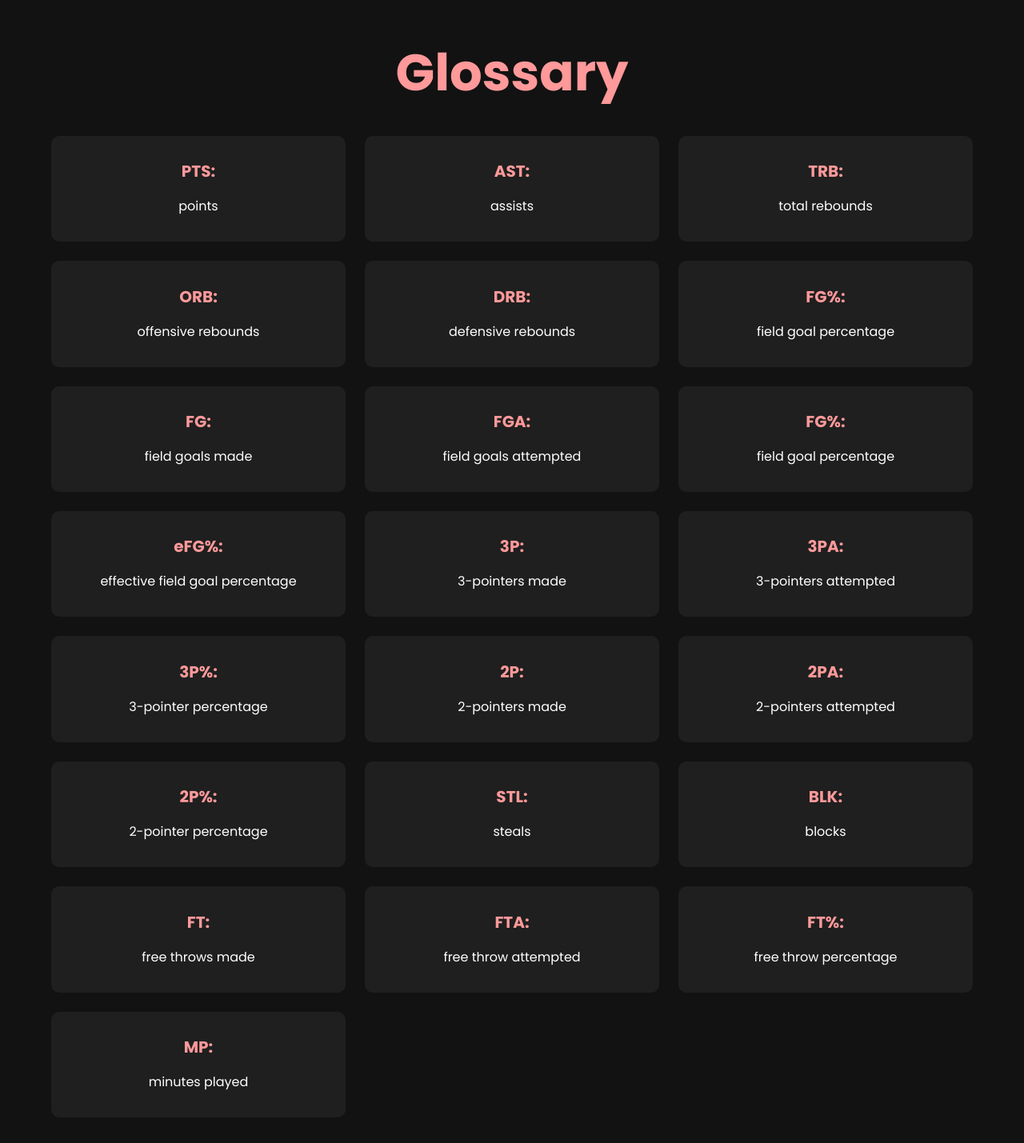
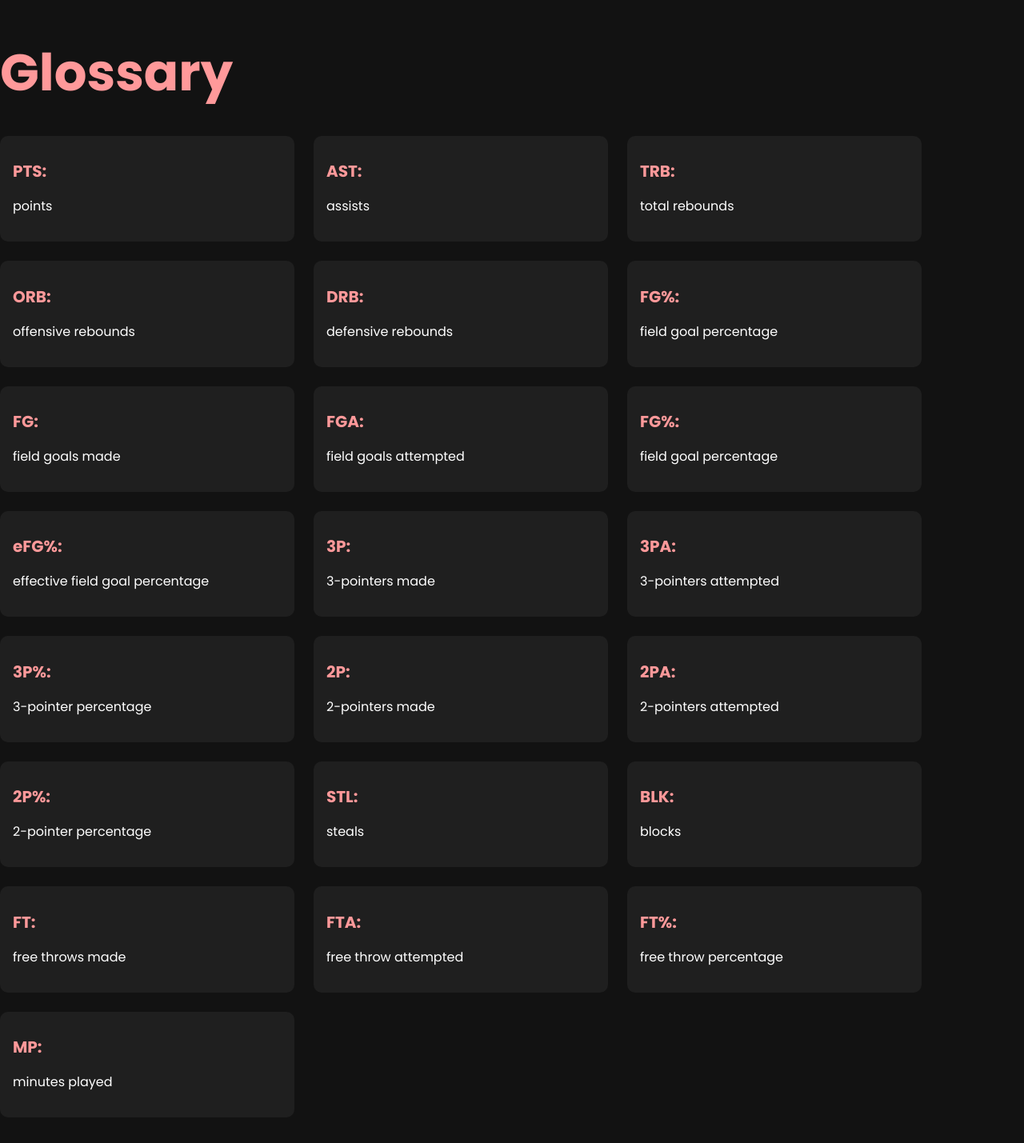
Before and after one commit to rohilverma13/headtohead, a Flask app: page /help in a window 1280 px wide. Shown: the whole page at 80% size. Run offline with Flask 3, Linux system fonts and the light colour scheme; parts of the project's set-up code (start-up, migrations or seed data) failed here and were passed over.

Commit message:
minor change

```diff
--- a/static/css/main.css
+++ b/static/css/main.css
@@ -16,15 +16,6 @@ body {
 
 a{
     text-decoration: none;
-}
-
-.container {
-    text-align: center;
-    display: flex;
-    flex-direction: column;
-    align-items: center;
-    width: 100%;
-    position: relative;
 }
 
 .footer{
--- a/static/js/radarChart.js
+++ b/static/js/radarChart.js
@@ -1,7 +1,7 @@
 export function RadarChart(id, data, options) {
   var cfg = {
     w: Math.min(window.innerWidth * .8, 600),                // Width of the circle
-    h: Math.min(window.innerHeight * .5, 500),                // Height of the circle
+    h: Math.min(window.innerHeight * .5, 450),                // Height of the circle
     levels: 3,                // How many levels or inner circles should there be drawn
     labelFactor: 1.15,     // How much farther than the radius of the outer circle should the labels be placed
     wrapWidth: 100,         // The number of pixels after which a label needs to be given a new line
--- a/templates/nba.html
+++ b/templates/nba.html
@@ -94,7 +94,7 @@
             </div>
             <div class="footer-content">
                 <div class="contact-us">
-                    <a href="mailto:rohilv13@gmail.com" class="contact-button">Contact Us</a>
+                    <a href="mailto:rohilv13@gmail.com" class="contact-button">Contact</a>
                 </div>
                 <div class="feedback">
                     <a href="#" id="open-feedback-form" class="feedback-button">Feedback</a>
```
